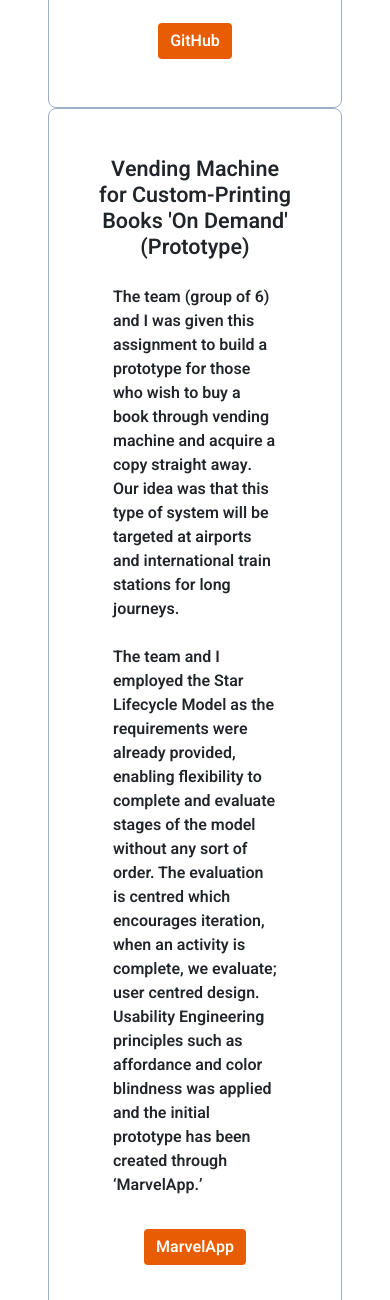
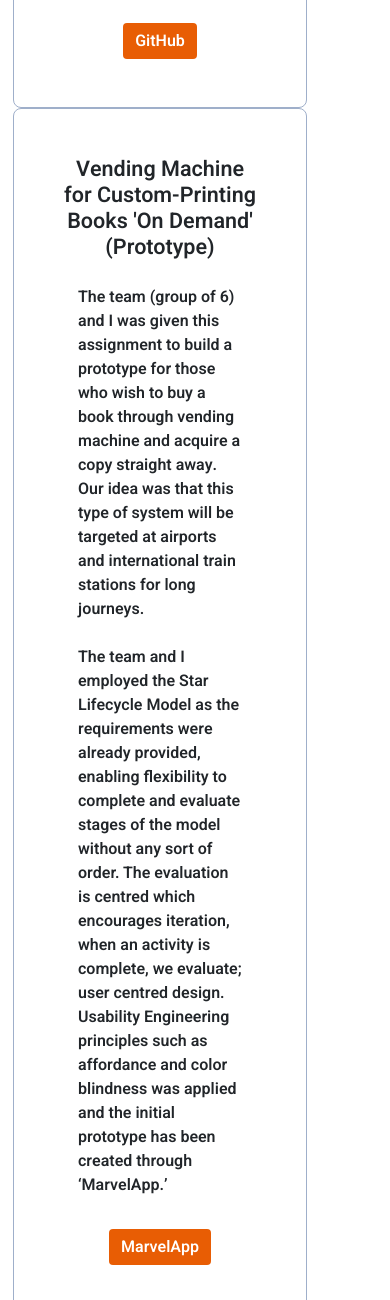
Before and after one commit to abdulnaseem/personal-portfolio, a Django app: page /projects/university_projects/ in a window 390 px wide. Shown: the part 4961-6261 px from the top of the page. Run offline with Django 3.2, Linux system fonts and the light colour scheme; some libraries are stand-ins or nearby versions.

Commit message:
positioning

```diff
--- a/static/css/uniproj.css
+++ b/static/css/uniproj.css
@@ -81,7 +81,7 @@ body > div.container.my-5.d-grid.gap-5.p-5.rounded > div:nth-child(1) > div:nth-
   }
   #projects{
     width:100%!important;
-    /* margin-left: -35px!important; */
+    margin-left: -35px!important;
 
   }
 
```
